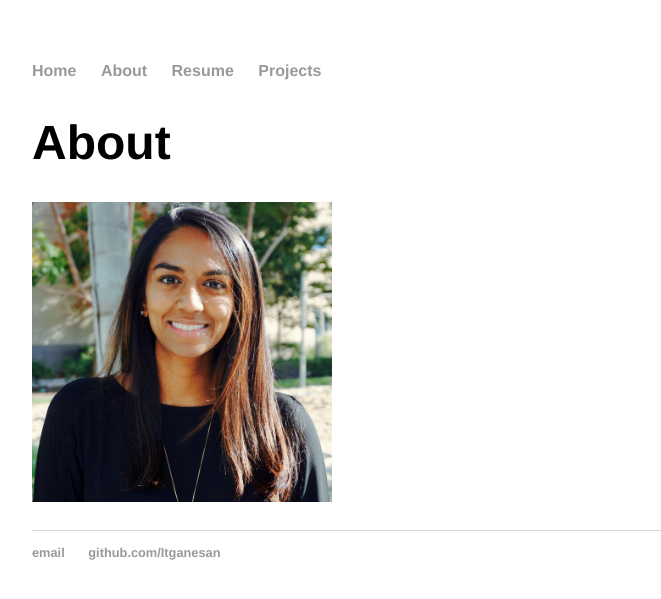
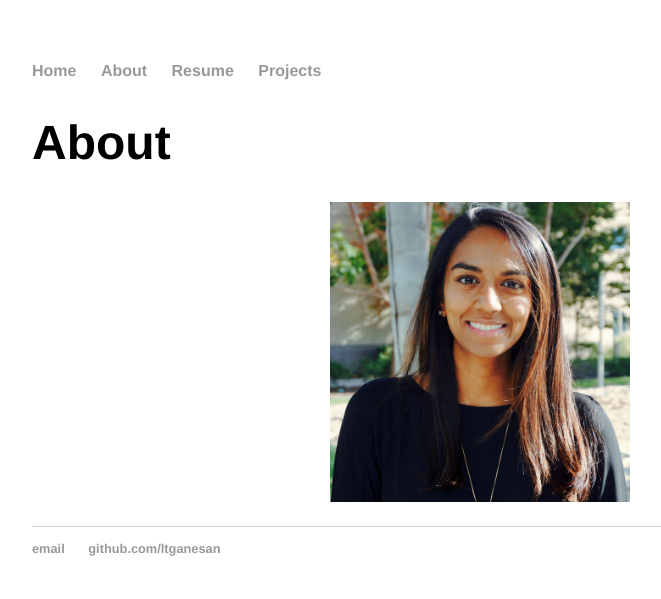
Before and after one commit to ltganesan/ltganesan.github.io, a Jekyll site: the page built from about/index.html, in a window 1280 px wide. Shown: the top 599 px of the page, without its empty margins (160-821 px from the left). Built offline with Jekyll 4.4.1, drawn with Linux system fonts in a browser that asks for light colours.

Commit message:
Update main.css

```diff
--- a/css/main.css
+++ b/css/main.css
@@ -11,7 +11,7 @@ h2 { font-size: 2.7em; }
 h3 { font-size: 2.3em; }
 h4 { font-size: 1.9em; }
 
-img1 {
+img {
     display: block;
     margin-left: auto;
     margin-right: auto;
```
